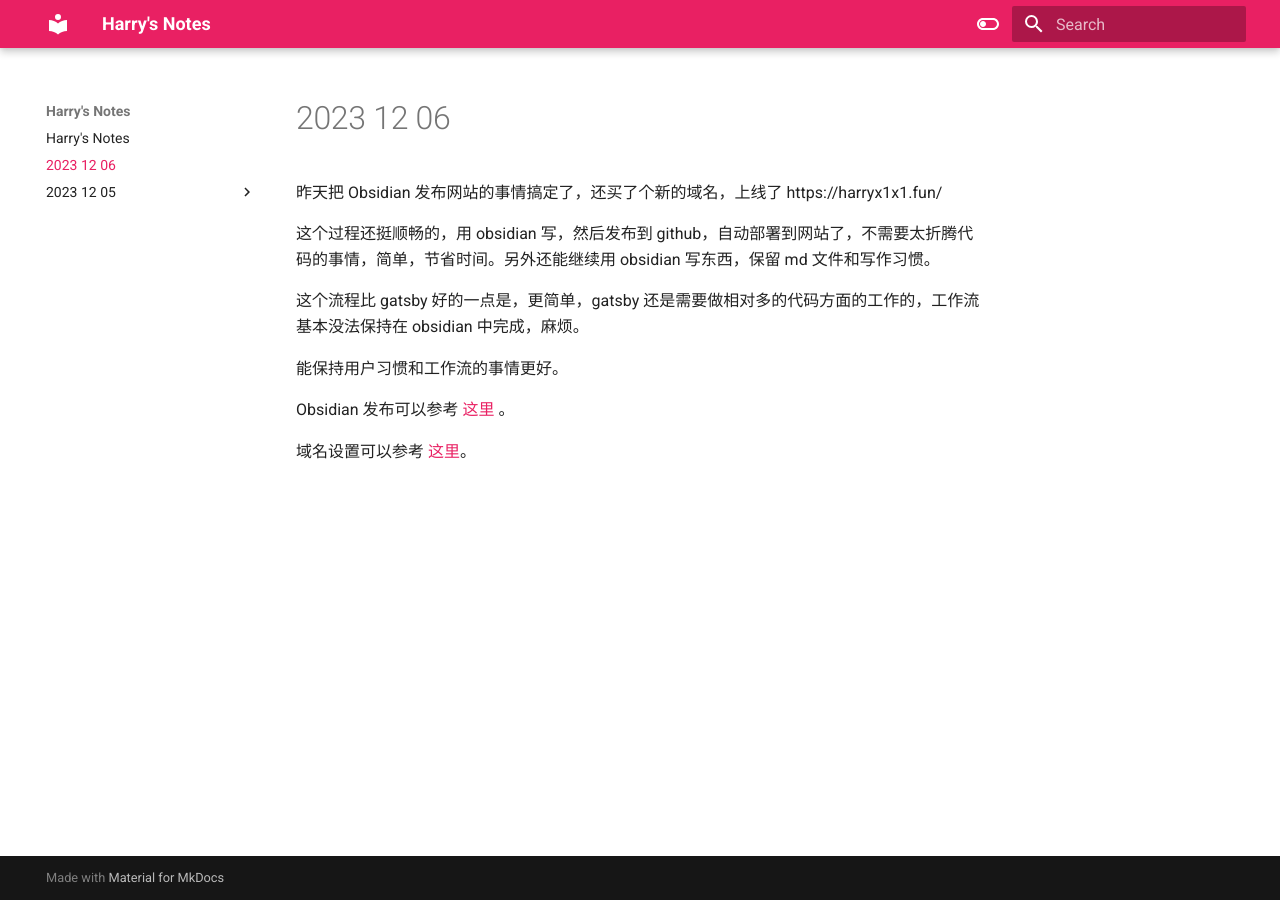
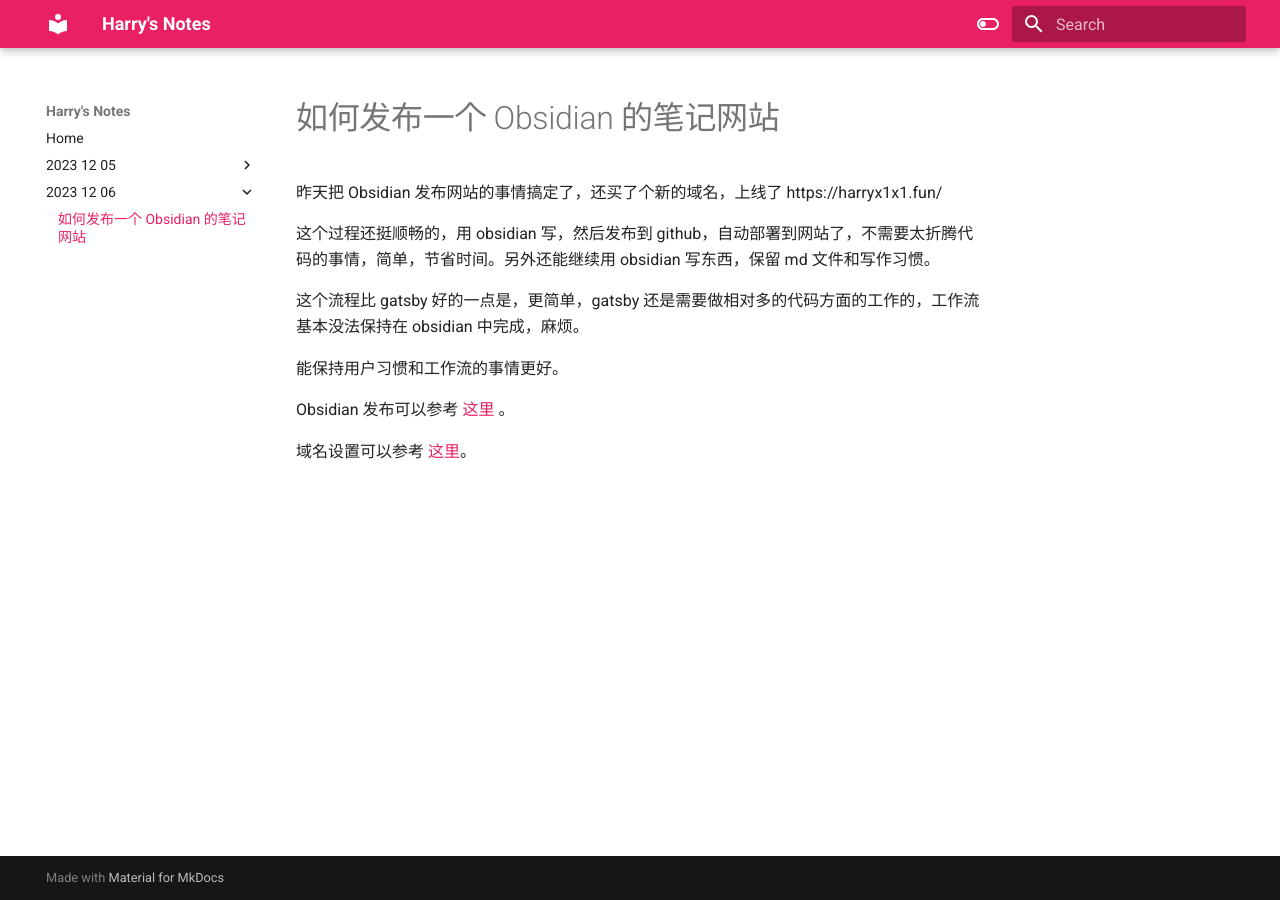
Before and after one commit to harryx1x1/is-awesome, an MkDocs documentation site: the page built from docs/2023-12-06/如何发布一个 Obsidian 的笔记网站.md, in a window 1280 px wide. Built offline with MkDocs 1.6.1 and Material for MkDocs 9.7.7, drawn with Linux system fonts in a browser that asks for light colours.

Commit message:
change list

```diff
--- a/docs/index.md
+++ b/docs/index.md
@@ -1,3 +1,5 @@
-# Harry's Notes
+2023-12-05
+- [[如何做好社区？在伊斯坦布尔 Devconnect 期间的思考]]
 
-[[如何做好社区？在伊斯坦布尔 Devconnect 期间的思考]]
+2023-12-06
+- [[如何发布一个 Obsidian 的笔记网站]]
```
Also changed, not shown: docs/2023-12-06/如何发布一个 Obsidian 的笔记网站.md (renamed from docs/2023-12-06.md).
